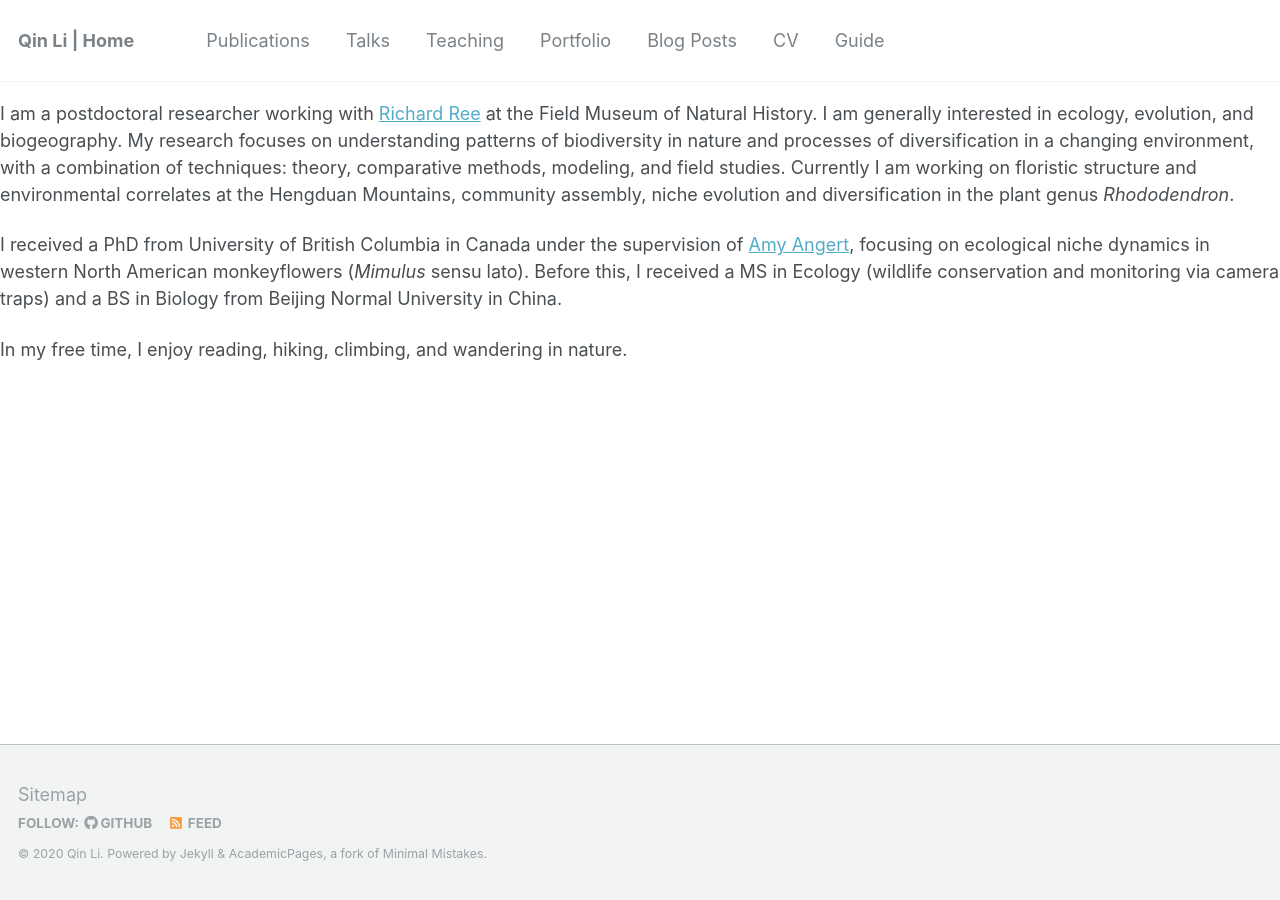
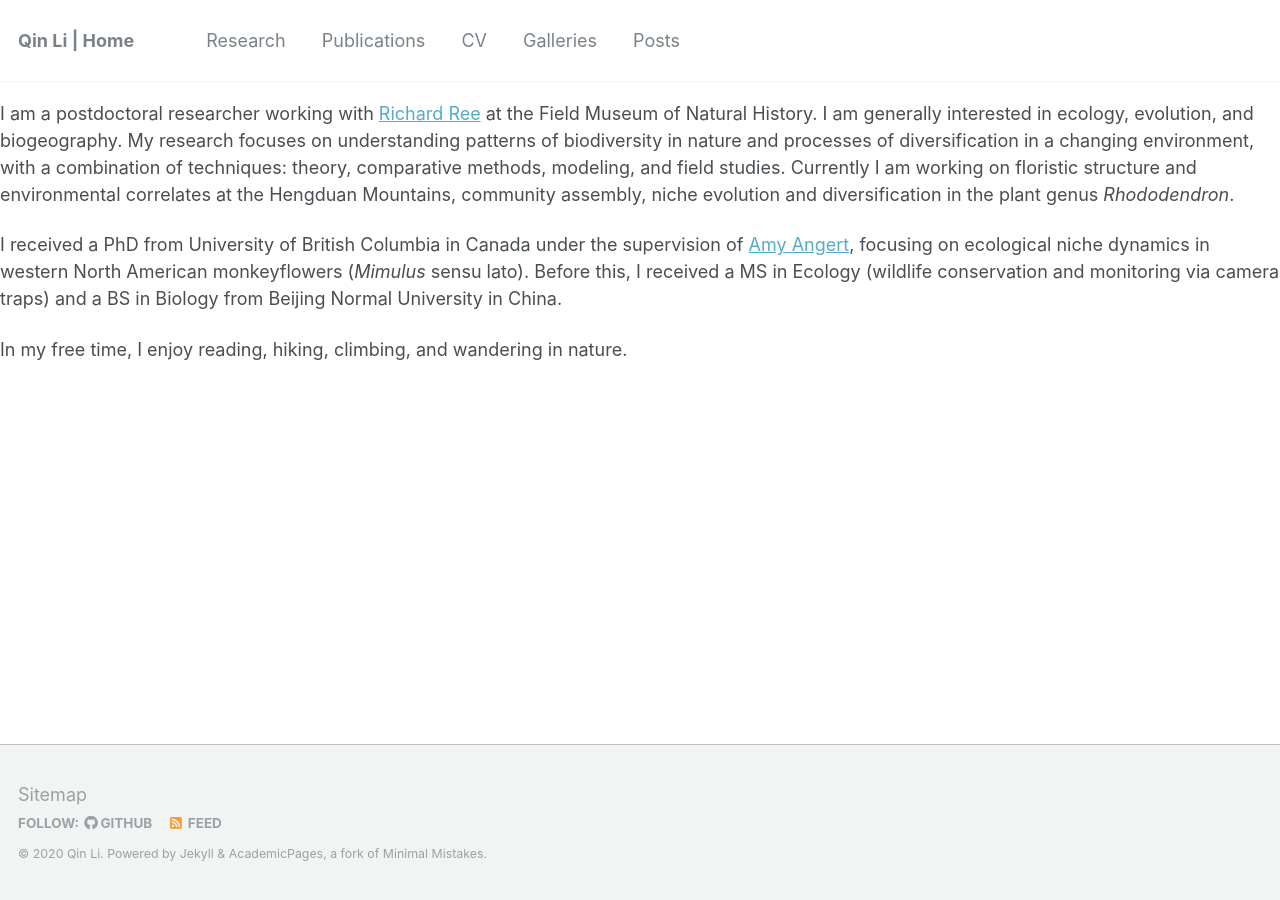
Before and after one commit to qli/qli.github.io, a Jekyll site: the page built from _pages/about.md, in a window 1280 px wide. Built offline with Jekyll 4.4.1, drawn with Linux system fonts in a browser that asks for light colours; our own code applies the rules of GitHub Pages for plain Markdown files.

Commit message:
modify files

```diff
--- a/_data/navigation.yml
+++ b/_data/navigation.yml
@@ -1,22 +1,16 @@
 # main links links
 main:
+  - title: "Research"
+    url: /research/
+
   - title: "Publications"
     url: /publications/
-
-  - title: "Talks"
-    url: /talks/
-
-  - title: "Teaching"
-    url: /teaching/
-
-  - title: "Portfolio"
-    url: /portfolio/
-
-  - title: "Blog Posts"
-    url: /year-archive/
 
   - title: "CV"
     url: /cv/
 
-  - title: "Guide"
-    url: /markdown/
+  - title: "Galleries"
+    url: /galleries/
+
+  - title: "Posts"
+    url: /year-archive/
```
Also changed, not shown: _data/authors.yml (+0 -8 lines), 1 other file.
